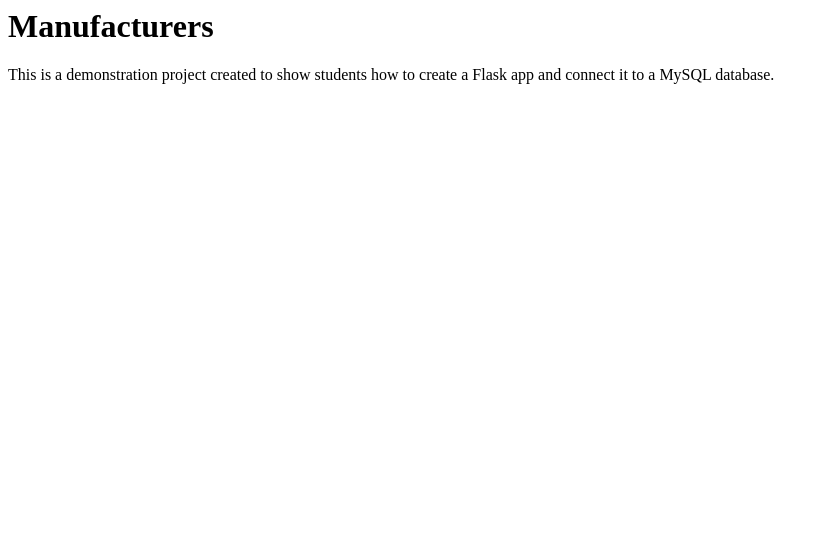
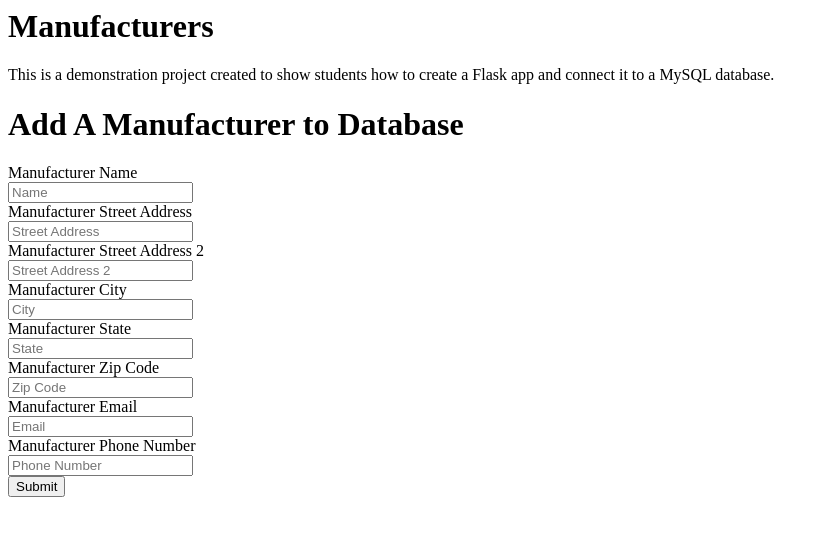
Before and after one commit to jscervantes/cs340-Portfolio-Project, a Flask app: page /manufacturers in a window 1280 px wide. Shown: the top 536 px of the page, without its empty margins (0-829 px from the left). Run offline with Flask 3, Linux system fonts and the light colour scheme; some libraries are stand-ins or nearby versions.

```diff
--- a/templates/manufacturers.j2
+++ b/templates/manufacturers.j2
@@ -5,5 +5,90 @@
 <body>
     <h1>Manufacturers</h1>
     <p>This is a demonstration project created to show students how to create a Flask app and connect it to a MySQL database.</p>
+
+
+    <h1>{% block manufacturer %} Add A Manufacturer to Database {% endblock %}</h1>
+    <form method="post">
+        <label for="name">Manufacturer Name</label>
+        <br>
+        <input type="text"
+               id="name"
+               name="name"
+               placeholder="Name"
+               value="{{ request.form['name'] }}"
+               maxlength="100"
+               required>
+        <br>
+        <label for="street">Manufacturer Street Address</label>
+        <br>
+        <input type="text"
+               id="street"
+               name="street"
+               placeholder="Street Address"
+               value="{{ request.form['street'] }}"
+               maxlength="100"
+               required>
+        <br>
+        <label for="street2">Manufacturer Street Address 2</label>
+        <br>
+        <input type="text"
+               id="street2"
+               name="street2"
+               placeholder="Street Address 2"
+               maxlength="100"
+               value="{{ request.form['street2'] }}">
+        <br>
+        <label for="city">Manufacturer City</label>
+        <br>
+        <input type="text"
+               id="city"
+               name="city"
+               placeholder="City"
+               value="{{ request.form['city'] }}"
+               maxlength="100"
+               required>
+        <br>
+        <label for="state">Manufacturer State</label>
+        <br>
+        <input type="text"
+               id="state"
+               name="state"
+               placeholder="State"
+               value="{{ request.form['state'] }}"
+               maxlength="2"
+               required>
+        <br>
+        <label for="zip">Manufacturer Zip Code</label>
+        <br>
+        <input type="text"
+               id="zip"
+               name="zip"
+               placeholder="Zip Code"
+               value="{{ request.form['zip'] }}"
+               maxlength="10"
+               required>
+        <br>
+        <label for="email">Manufacturer Email</label>
+        <br>
+        <input type="email"
+               id="email"
+               name="email"
+               placeholder="Email"
+               value="{{ request.form['email'] }}"
+               maxlength="100"
+               required>
+        <br>
+        <label for="phone">Manufacturer Phone Number</label>
+        <br>
+        <input type="tel"
+               id="phone"
+               name="phone"
+               placeholder="Phone Number"
+               value="{{ request.form['phone'] }}"
+               maxlength="10"
+               required>
+        <br>
+        <button type="submit">Submit</button>
+    </form>
 </body>
 </html>
```
Also changed, not shown: templates/customers.j2 (+27 -9 lines), templates/orders.j2 (+23 -0 lines), templates/synthesizers.j2 (+56 -0 lines).
